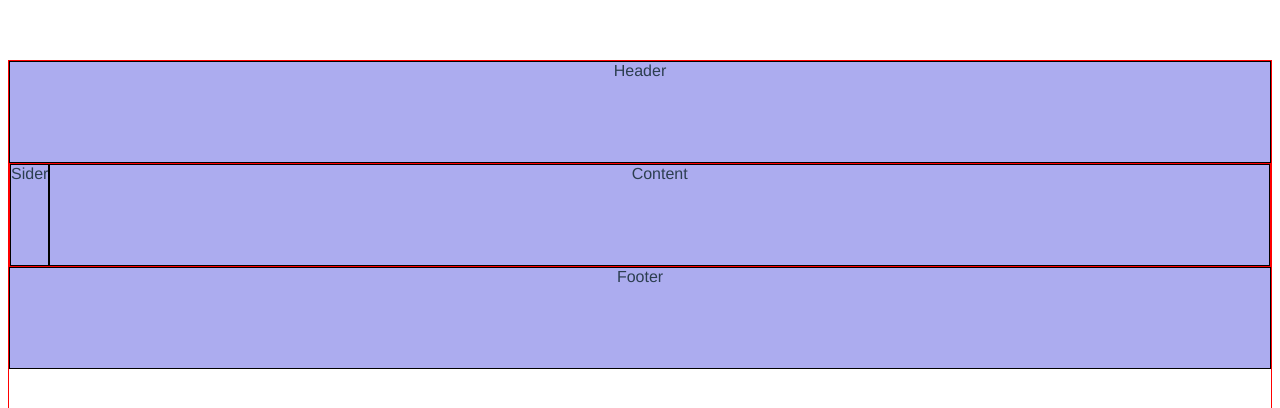
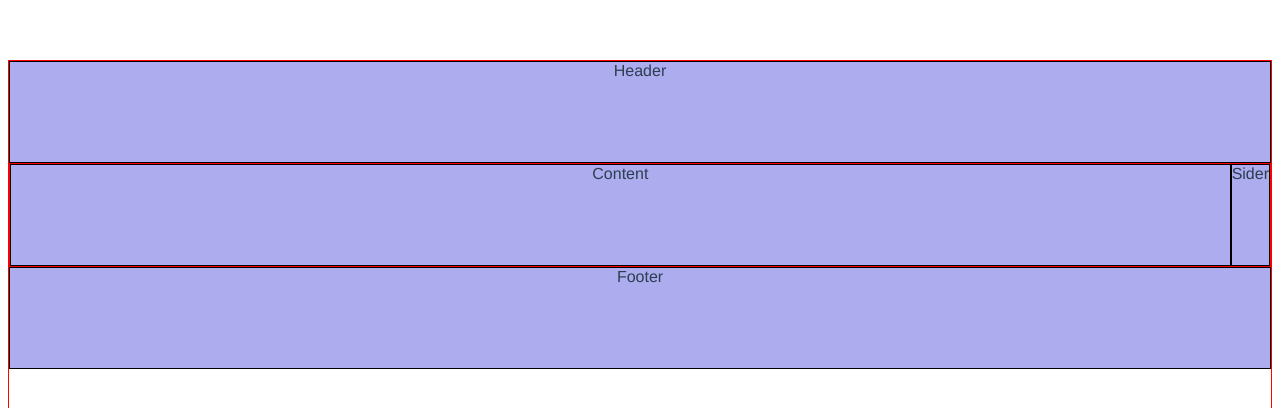
Before and after one commit to syqymyl/mango-ui, a Vue app: page / in a window 1280 px wide. Shown: the top 408 px of the page. Built offline with nearby package versions, Linux system fonts and the light colour scheme.

Commit message:
实现第三种布局

```diff
--- a/src/App.vue
+++ b/src/App.vue
@@ -1,14 +1,9 @@
 <template>
-  <!-- <Layout class="layout1">
-    <Header class="demo"></Header>
-    <Content class="demo"></Content>
-    <Footer class="demo"></Footer>
-  </Layout> -->
   <Layout class="layout2">
     <Header class="demo">Header</Header>
     <Layout>
+      <Content class="demo">Content</Content>
       <Sider class="demo">Sider</Sider>
-      <Content class="demo">Content</Content>
     </Layout>
     <Footer class="demo">Footer</Footer>
   </Layout>
@@ -18,7 +13,7 @@
 import Layout from './component/Layout.vue'
 import Sider from './component/Sider.vue'
 import Header from './component/Header.vue'
-import Content from './component/Content.vue'
+import Content from './component/Content'
 import Footer from './component/Footer.vue'
 export default {
   name: 'App',
```
